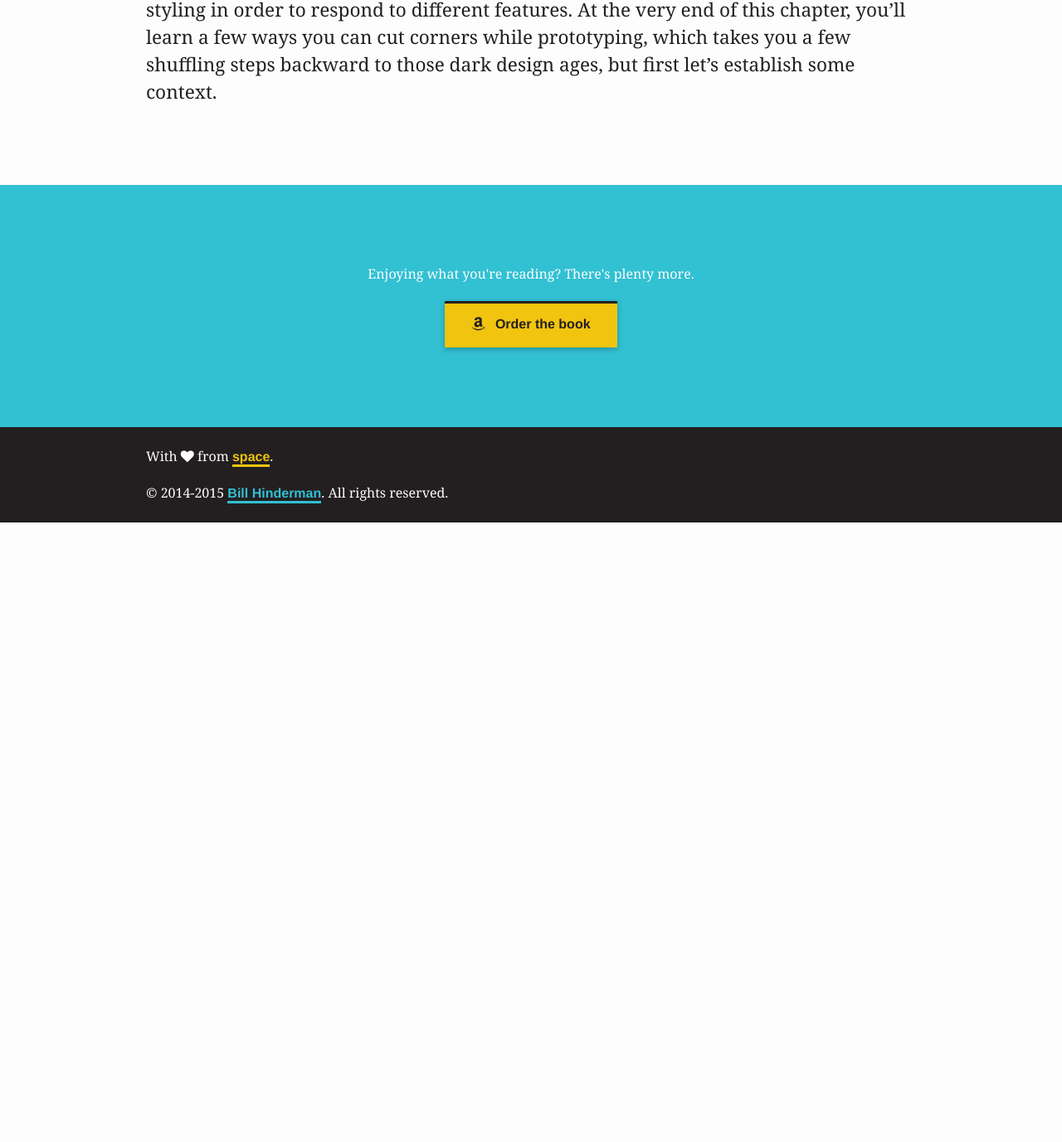
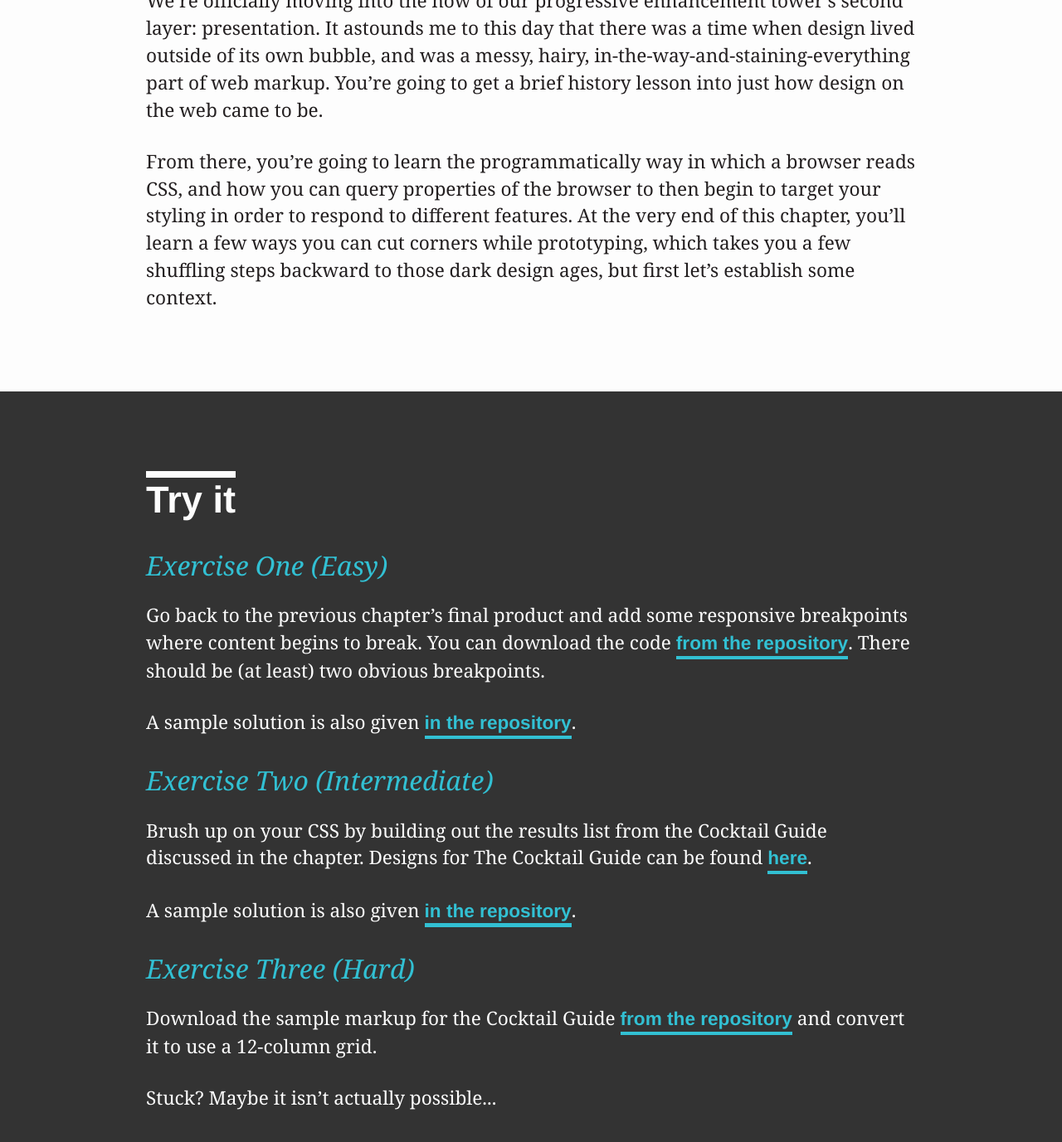
Before and after one commit to billHinderman/rdvweb, a Jekyll site: the page built from _chapters/04-chapter-4.html, in a window 1280 px wide and 1400 px high, scrolled down 1173 px. Shown: the top 1377 px of the window at 83% size. Built offline with Jekyll 4.4.1, drawn with Linux system fonts in a browser that asks for light colours; before the commit the page ends 1803 px from its top, so only the background shows below that.

Commit message:
chapter four exercises

```diff
--- a/_chapters/04-chapter-4.html
+++ b/_chapters/04-chapter-4.html
@@ -1,12 +1,47 @@
 ---
-layout: chapter
+layout: chapter_with_exercises
 chapter_title: Chapter Four
 chapter_number: '04'
 title: Designing With CSS
 permalink: /chapter-four/
 snippet: 'Building CSS responsively is the linchpin, the idea that shifts our efforts from building flexible websites to building responsive websites. This difference will become clearer as some terms are defined, but think of both fluidity and responsiveness as tools in your adaptive tool belt. Fluidity enables you to grow and shrink your content based upon its container. Responsiveness enables you to ask the container more about its attributes, and change how you handle your content. We’re the first apes to touch the monolith.'
 ---
+<div class="wrapper">
+  <h2 class="chapter-title">Excerpt</h2>
+  <p>We’re officially moving into the how of our progressive enhancement tower’s second layer: presentation. It astounds me to this day that there was a time when design lived outside of its own bubble, and was a messy, hairy, in-the-way-and-staining-everything part of web markup. You’re going to get a brief history lesson into just how design on the web came to be.</p>
 
-<p>We’re officially moving into the how of our progressive enhancement tower’s second layer: presentation. It astounds me to this day that there was a time when design lived outside of its own bubble, and was a messy, hairy, in-the-way-and-staining-everything part of web markup. You’re going to get a brief history lesson into just how design on the web came to be.</p>
+  <p>From there, you’re going to learn the programmatically way in which a browser reads CSS, and how you can query properties of the browser to then begin to target your styling in order to respond to different features. At the very end of this chapter, you’ll learn a few ways you can cut corners while prototyping, which takes you a few shuffling steps backward to those dark design ages, but first let’s establish some context.</p>
+</div>
 
-<p>From there, you’re going to learn the programmatically way in which a browser reads CSS, and how you can query properties of the browser to then begin to target your styling in order to respond to different features. At the very end of this chapter, you’ll learn a few ways you can cut corners while prototyping, which takes you a few shuffling steps backward to those dark design ages, but first let’s establish some context.</p>
+<div class="chapter-exercise bg-gdk text-alt">
+  <a id="exercises"></a>
+  <div class="wrapper">
+    <h2 class="chapter-title">Try it</h2>
+    <ul class="exercises">
+        <li>
+          <div class="exercise-header">Exercise One (Easy)</div>
+          <div class="exercise-content">
+            <p>Go back to the previous chapter’s final product and add some responsive breakpoints where content begins to break. You can download the code <a href="#" class="link">from the repository</a>. There should be (at least) two obvious breakpoints.</p>
+
+            <p>A sample solution is also given <a href="#" class="link">in the repository</a>.</p>
+          </div>
+        </li>
+        <li>
+          <div class="exercise-header">Exercise Two (Intermediate)</div>
+          <div class="exercise-content">
+            <p>Brush up on your CSS by building out the results list from the Cocktail Guide discussed in the chapter. Designs for The Cocktail Guide can be found <a href="/cocktail" class="link">here</a>.</p>
+
+            <p>A sample solution is also given <a href="#" class="link">in the repository</a>.</p>
+          </div>
+        </li>
+        <li>
+          <div class="exercise-header">Exercise Three (Hard)</div>
+          <div class="exercise-content">
+            <p>Download the sample markup for the Cocktail Guide <a href="#" class="link">from the repository</a> and convert it to use a 12-column grid.</p>
+
+            <p>Stuck? Maybe it isn’t actually possible...</p>
+          </div>
+        </li>
+      </ul>
+  </div>
+</div>
```
